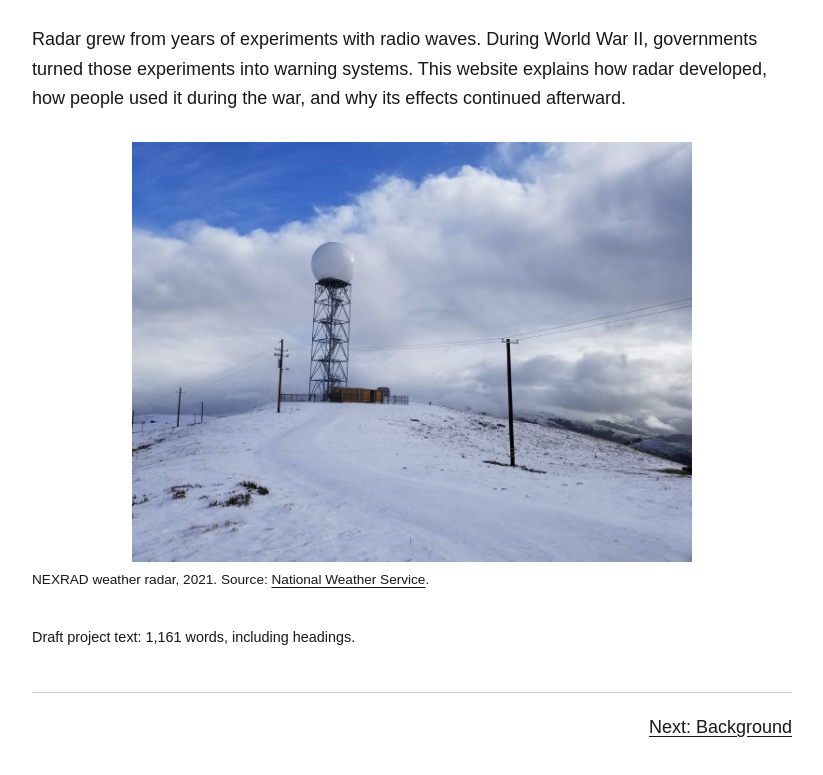
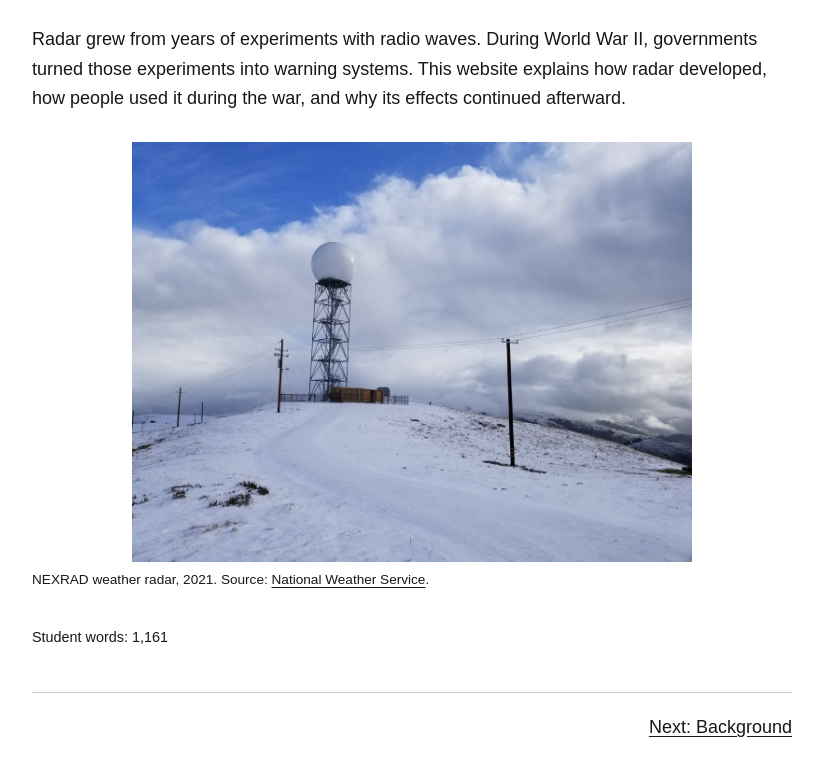
Before and after one commit to greysparks00/nhd-radar, a plain HTML site: page index.html in a window 1280 px wide. Shown: the part 733-1508 px from the top of the page, without its empty margins (68-891 px from the left). Drawn offline with Linux system fonts and the light colour scheme.

Commit message:
Simplify student word count label

```diff
--- a/index.html
+++ b/index.html
@@ -23,7 +23,7 @@
   <a href="assets/images/nexrad-ferndale-2021.jpeg"><img src="assets/images/nexrad-ferndale-2021.jpeg" alt="NEXRAD weather radar, 2021" width="1200" height="900" loading="lazy"></a>
   <figcaption>NEXRAD weather radar, 2021. Source: <a title="Source and image information" href="https://commons.wikimedia.org/wiki/File:Ferndale_CA_-_KBHX-WSR_88D-NEXRAD_Doppler_weather_radar_.jpeg">National Weather Service</a>.</figcaption>
 </figure>
-<p class="counts">Draft project text: 1,161 words, including headings.</p>
+<p class="counts">Student words: 1,161</p>
       <nav class="page-links" aria-label="Page navigation"><a class="next" href="background.html" rel="next">Next: Background</a></nav>
     </main>
   </div>
```
